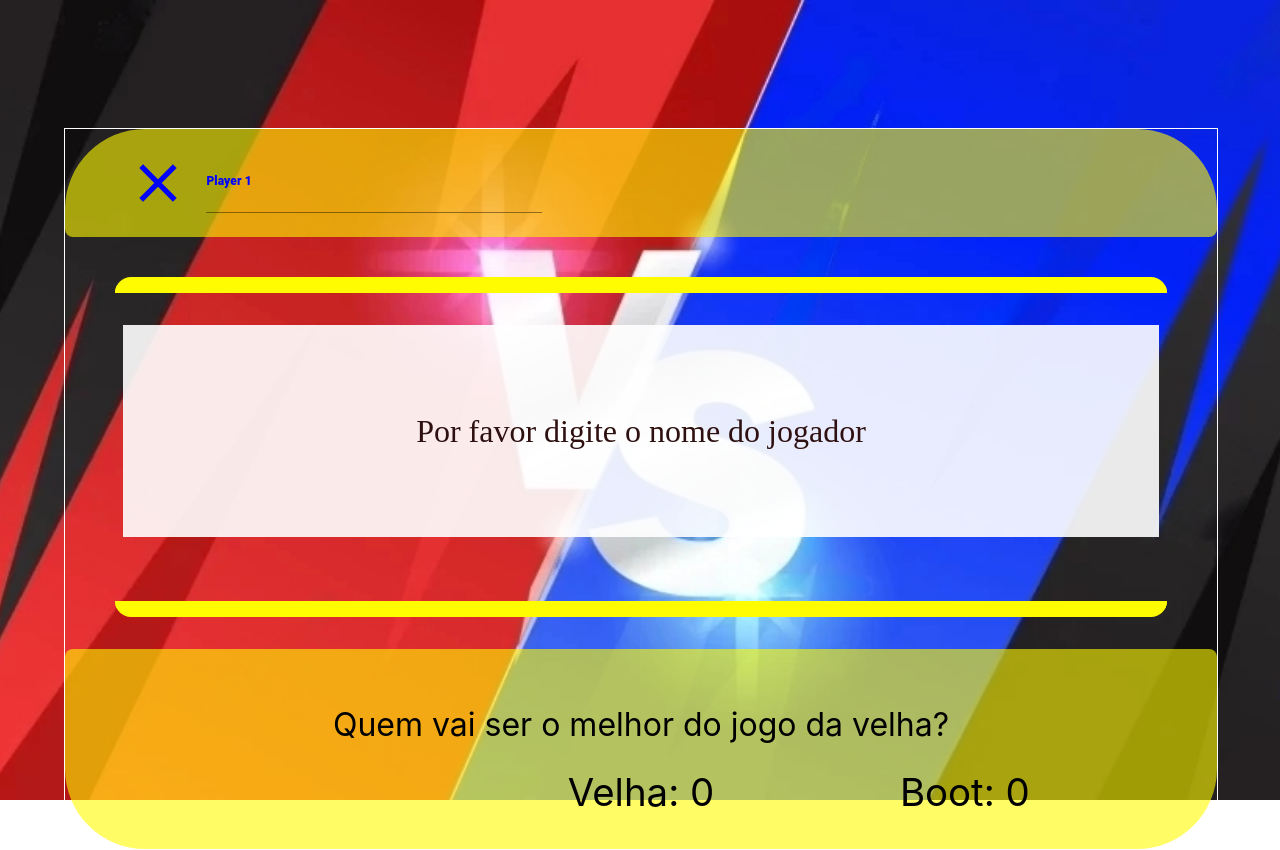
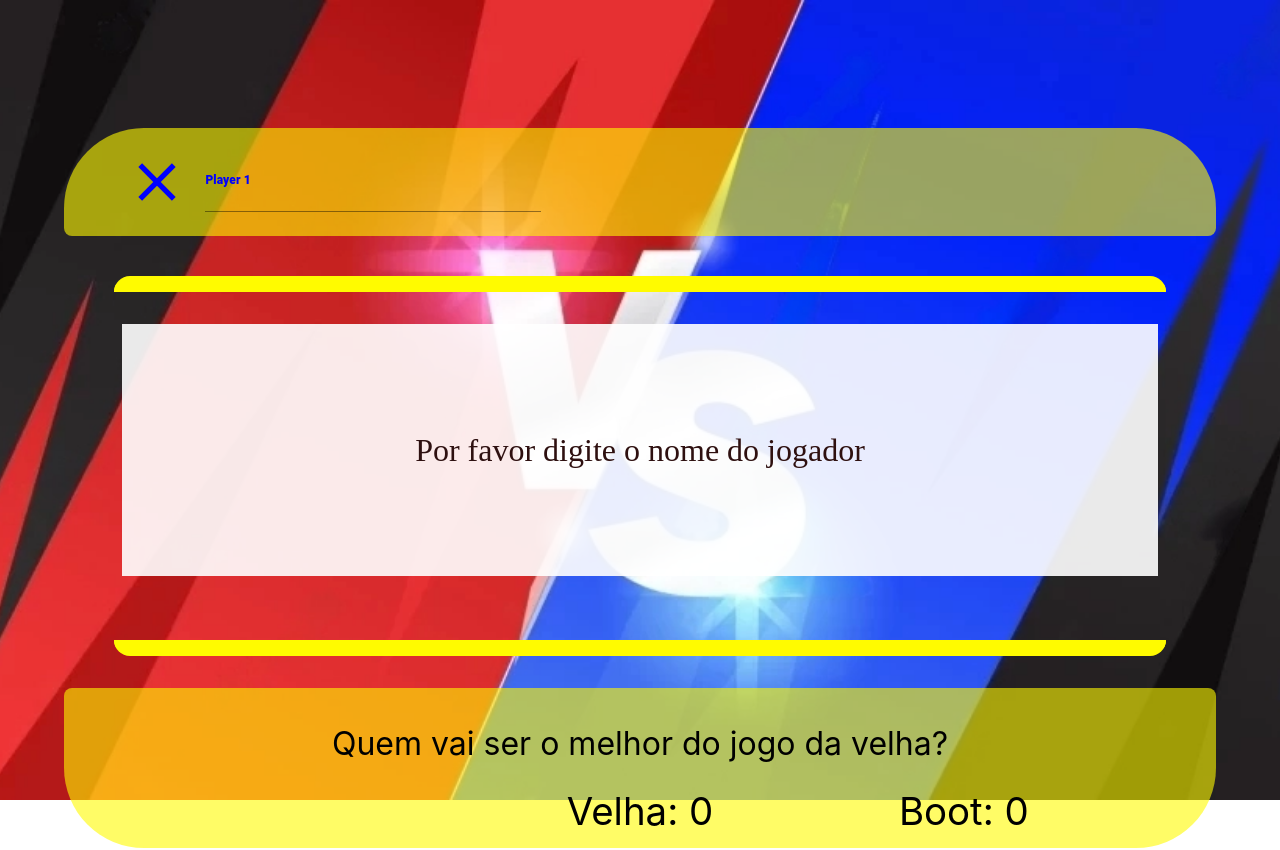
Before and after one commit to RCVigil/jogoDaVelhaWeb, a React (Vite) app: page /twoPerson in a window 1280 px wide. Built offline with nearby package versions, Linux system fonts and the light colour scheme.

Commit message:
Fix: Corrigindo style de jogo de 2

```diff
--- a/src/Component/FooterGame/_footerGame.sass
+++ b/src/Component/FooterGame/_footerGame.sass
@@ -6,7 +6,7 @@
   // background-color: rgba(255, 251, 0, 0.6)
   color: #000
   display: flex
-  height: 25vh
+  height: 20vh
   justify-content: baseline
   width: 100%
 
--- a/src/Component/gameSquare/_gameSquare.sass
+++ b/src/Component/gameSquare/_gameSquare.sass
@@ -2,6 +2,7 @@
 @import '../../style/utils/utilies'
 
 .layingActiveGS
+  border: 1xp solid green
   align-items: center
   display: flex
   flex-direction: column
--- a/src/Component/participatingPeople/_participatingPeople.sass
+++ b/src/Component/participatingPeople/_participatingPeople.sass
@@ -3,7 +3,6 @@
 
 
 #playersHeader
-  // border: 1px solid green
   align-items: center
   border-radius: 5rem 5rem 0.5rem 0.5rem
   background-color: rgba(255, 251, 0, 0.6)
@@ -51,5 +50,4 @@
     font-size: 3vh
 
   #input-with-sx2
-    // border: 1px solid red
     text-align: end
--- a/src/Pages/PlayingSelector/PlayingSelectorOne/_playingSelectorOne.sass
+++ b/src/Pages/PlayingSelector/PlayingSelectorOne/_playingSelectorOne.sass
@@ -2,7 +2,6 @@
 @import '../../../style/utils/utilies'
 
 #firstDivGamePSO
-  // border: 1px solid white
   align-content: center
   align-items: center
   align-self: center
--- a/src/Pages/PlayingSelector/_playingSelectorTwo.sass
+++ b/src/Pages/PlayingSelector/_playingSelectorTwo.sass
@@ -2,7 +2,6 @@
 @import '../../style/utils/utilies'
 
 #firstDivGamePST
-  border: 1px solid white
   align-content: center
   align-items: center
   align-self: center
@@ -39,6 +38,7 @@
     border-radius: 1rem 1rem 0 0
 
   #bodyGamePST
+    align-items: center
     display: flex
     justify-content: center
     height: 60%
--- a/src/index.css
+++ b/src/index.css
@@ -135,19 +135,18 @@ table {
 :root {
   font-family: Inter, system-ui, Avenir, Helvetica, Arial, sans-serif;
   line-height: 1.5;
-  font-weight: 400;
 
   color-scheme: light dark;
-  color: rgba(255, 255, 255, 0.87);
+  color: rgba(248, 248, 248, 0.8);
   background-image: url("./images/backgroundVS.png");
   background-repeat: no-repeat;
   background-size: cover;
   background-position: center center;
 
   font-synthesis: none;
-  height: 100vh;
+  height: 100%;
   text-rendering: optimizeLegibility;
   -webkit-font-smoothing: antialiased;
   -moz-osx-font-smoothing: grayscale;
-  width: 100vw;
+  width: 100%;
 }
--- a/src/style/_app.sass
+++ b/src/style/_app.sass
@@ -2,7 +2,6 @@
 @import '../style/utils/utilies'
 
 #firstDivGame
-  // border: 1px solid white
   align-items: center
   display: flex
   flex-direction: column
```
